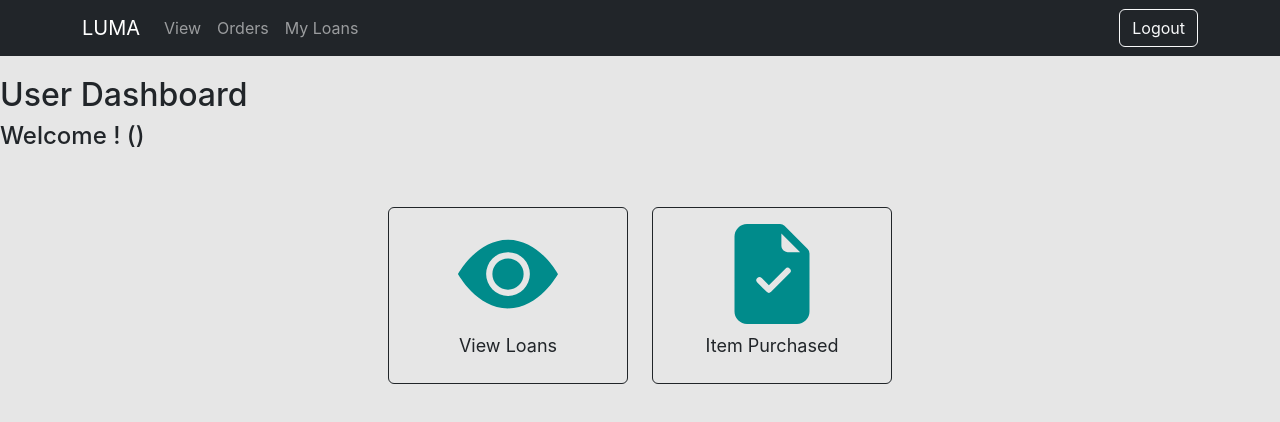
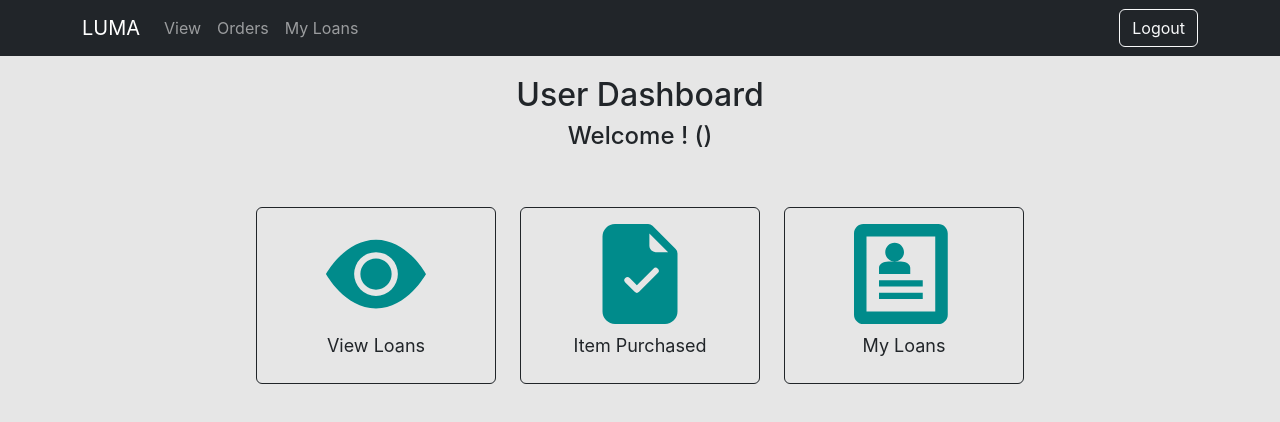
Before and after one commit to Adil-Bub/WF-DotNet-Team5, a React (Create React App) app in the folder frontend/: page /dashboard/user in a window 1280 px wide. Shown: the top 422 px of the page. Built offline with nearby package versions, Linux system fonts and the light colour scheme; sample sign-in values are in the browser's storage.

Commit message:
updated user dashboard

```diff
--- a/frontend/src/Pages/UserDashboard.js
+++ b/frontend/src/Pages/UserDashboard.js
@@ -2,8 +2,9 @@ import React, { useState } from "react";
 import { useNavigate } from 'react-router-dom';
 import { NavBar } from "../Component/LUMANav";
 import Card from 'react-bootstrap/Card';
-import {BsFillFileEarmarkCheckFill} from 'react-icons/bs';
-import {BsFillEyeFill} from 'react-icons/bs';
+import { BsFillFileEarmarkCheckFill } from 'react-icons/bs';
+import { BsFillEyeFill } from 'react-icons/bs';
+import { ImProfile } from 'react-icons/im';
 
 const UserDashboard = () => {
 
@@ -11,12 +12,12 @@ const UserDashboard = () => {
     const user = storedUser ? JSON.parse(storedUser) : null;
     const navigate = useNavigate();
 
-    const navigateToViewLoans= () => {
+    const navigateToViewLoans = () => {
         navigate('/dashboard/user/loans');
     }
 
-    const navigateToApplyLoan = () => {
-        navigate('/dashboard/user/loans/apply');
+    const navigateToMyLoan = () => {
+        navigate('/dashboard/user/my-loans');
     }
 
     const navigateToItemsPurchased = () => {
@@ -25,7 +26,8 @@ const UserDashboard = () => {
     return (
         <>
             <NavBar />
-            <h2 style={{ marginTop: '20px' }}>
+            <div className="text-center">
+                <h2 style={{ marginTop: '20px' }}>
                     User Dashboard
                 </h2>
                 <h4>
@@ -35,7 +37,7 @@ const UserDashboard = () => {
                 <div className="container p-5 text-center fs-5">
                     <div className="d-inline-flex flex-wrap gap-4">
 
-                        <Card style={{ width: '15rem', fontSize: '18px'}}
+                        <Card style={{ width: '15rem', fontSize: '18px' }}
                             border="dark"
                             role="button"
                             className="custom-card"
@@ -48,7 +50,7 @@ const UserDashboard = () => {
                             </Card.Body>
                         </Card>
 
-                        <Card style={{ width: '15rem', fontSize: '18px'}}
+                        <Card style={{ width: '15rem', fontSize: '18px' }}
                             border="dark"
                             role="button"
                             className="custom-card"
@@ -60,9 +62,21 @@ const UserDashboard = () => {
                                 </Card.Text>
                             </Card.Body>
                         </Card>
-
+                        <Card style={{ width: '15rem', fontSize: '18px' }}
+                            border="dark"
+                            role="button"
+                            className="custom-card"
+                            onClick={navigateToMyLoan}>
+                            <Card.Body className="d-flex flex-column align-items-center">
+                                <ImProfile size={100} color="darkcyan" />
+                                <Card.Text className="m-2">
+                                    My Loans
+                                </Card.Text>
+                            </Card.Body>
+                        </Card>
                     </div>
                 </div>
+            </div>
         </>
     );
 }
```
